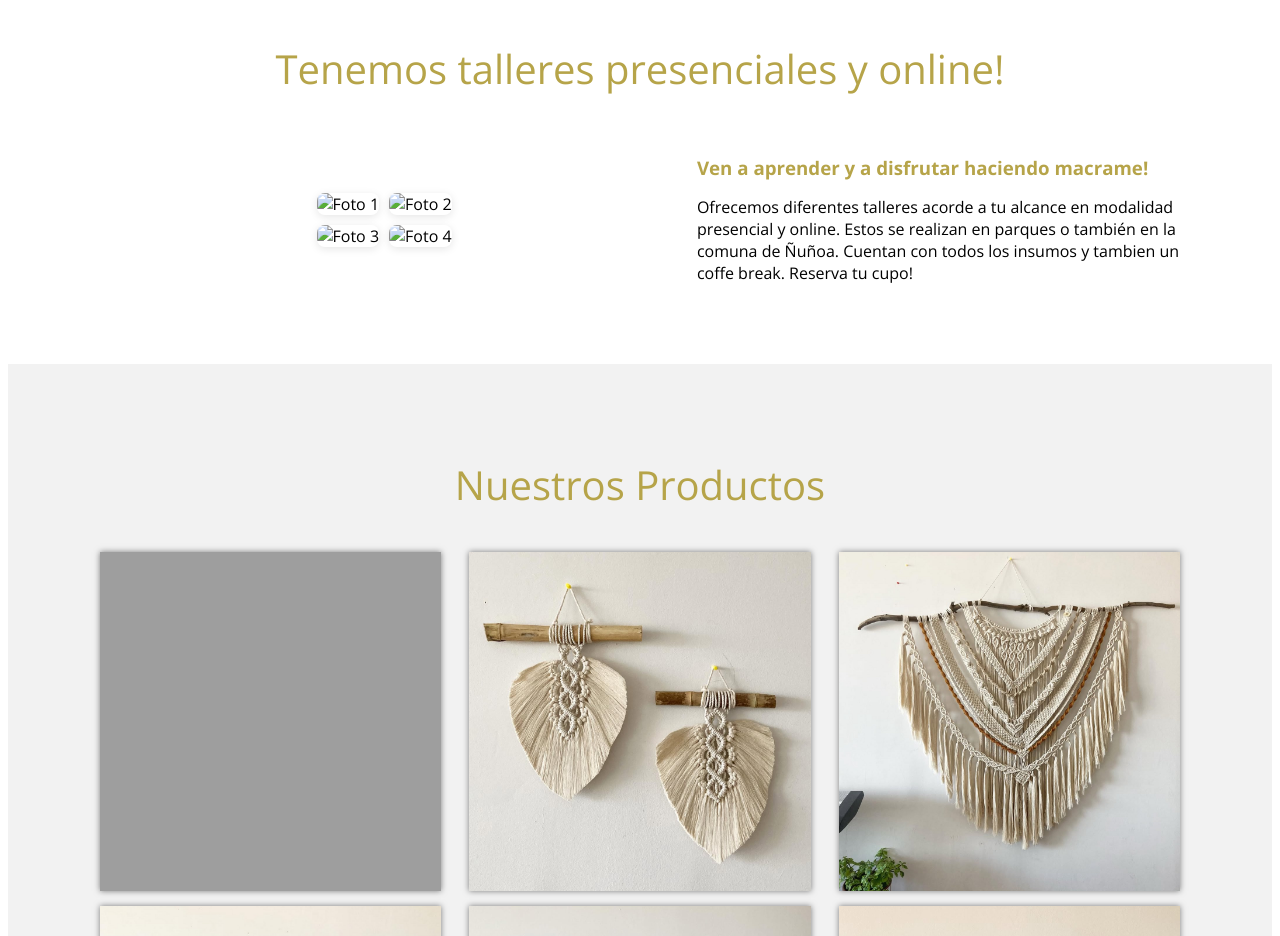
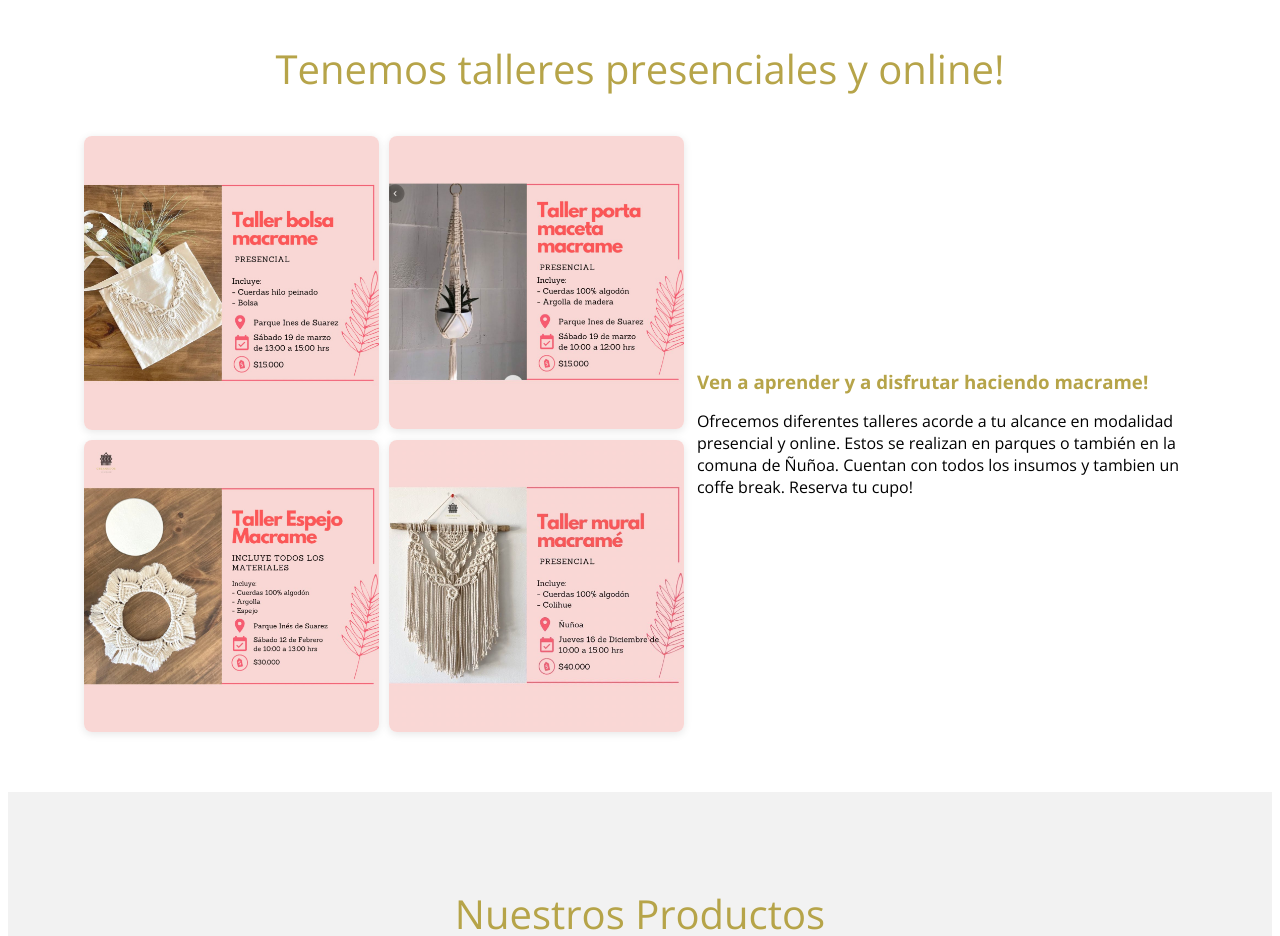
Before and after one commit to vivianaleivagalvez/creanudos, a plain HTML site: page index.html in a window 1280 px wide. Shown: the part 860-1796 px from the top of the page. Drawn offline with nearby package versions, Linux system fonts and the light colour scheme; the site is published under a folder, as on GitHub Pages, so addresses that start at the root find nothing.

Commit message:
change img

```diff
--- a/index.html
+++ b/index.html
@@ -30,10 +30,10 @@
         <h2 class="subtitulo">Tenemos talleres presenciales y online!</h2>
         <div class="contenedor-servicio">
             <div class="collage">
-                <img src="/img/creanudos/t1.jpg" alt="Foto 1">
-                <img src="/img/creanudos/t2.jpg" alt="Foto 2">
-                <img src="/img/creanudos/t3.jpg" alt="Foto 3">
-                <img src="/img/creanudos/t4.jpg" alt="Foto 4">
+                <img src="img/creanudos/t1.jpg" alt="Foto 1">
+                <img src="img/creanudos/t2.jpg" alt="Foto 2">
+                <img src="img/creanudos/t3.jpg" alt="Foto 3">
+                <img src="img/creanudos/t4.jpg" alt="Foto 4">
             </div>
             <div class="checklist-servicio">
                 <div class="service">
```
